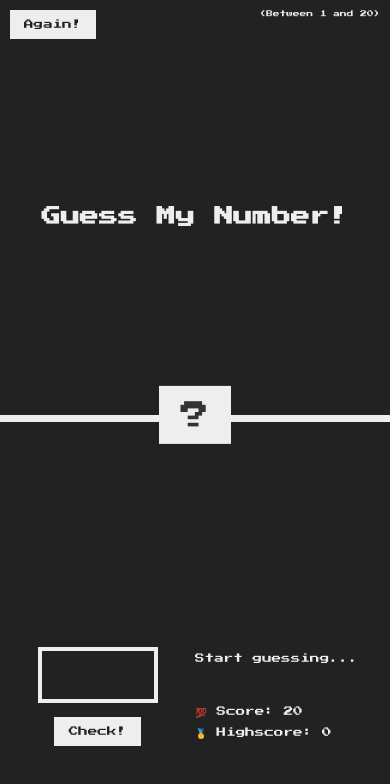
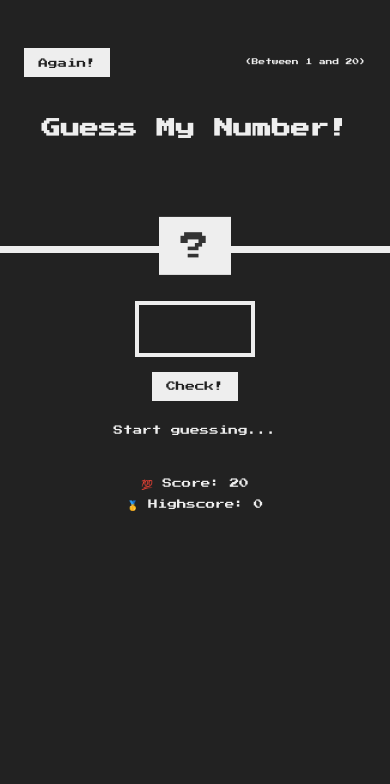
Before and after one commit to geraldesteban/guess-my-number, a plain HTML site: page index.html in a window 390 px wide. Drawn offline with Linux system fonts and the light colour scheme.

Commit message:
add media query

```diff
--- a/style.css
+++ b/style.css
@@ -37,7 +37,7 @@ header {
   border-bottom: 7px solid #eee;
 
   @media only screen and (max-width: 500px) {
-    height: 50vh;
+    height: 30vh;
   }
 }
 
@@ -47,6 +47,17 @@ main {
   display: flex;
   align-items: center;
   justify-content: space-around;
+
+  @media only screen and (max-width: 500px) {
+    display: block;
+    justify-content: center;
+  }
+}
+
+input {
+  @media only screen and (max-width: 500px) {
+    margin-top: 10rem;
+  }
 }
 
 .left {
@@ -54,11 +65,20 @@ main {
   display: flex;
   flex-direction: column;
   align-items: center;
+
+  @media only screen and (max-width: 500px) {
+    margin: auto;
+  }
 }
 
 .right {
   width: 52rem;
   font-size: 2rem;
+
+  @media only screen and (max-width: 500px) {
+    text-align: center;
+    margin: auto;
+  }
 }
 
 /* ELEMENTS STYLE */
@@ -90,12 +110,22 @@ h1 {
   position: absolute;
   top: 2rem;
   right: 2rem;
+
+  @media only screen and (max-width: 500px) {
+    top: 12rem;
+    right: 5rem;
+  }
 }
 
 .again {
   position: absolute;
   top: 2rem;
   left: 2rem;
+
+  @media only screen and (max-width: 500px) {
+    top: 10rem;
+    left: 5rem;
+  }
 }
 
 .guess {
@@ -119,6 +149,10 @@ h1 {
   font-family: inherit;
   padding: 2rem 3rem;
   cursor: pointer;
+
+  @media only screen and (max-width: 500px) {
+    margin-bottom: 5rem;
+  }
 }
 
 .btn:hover {
```
